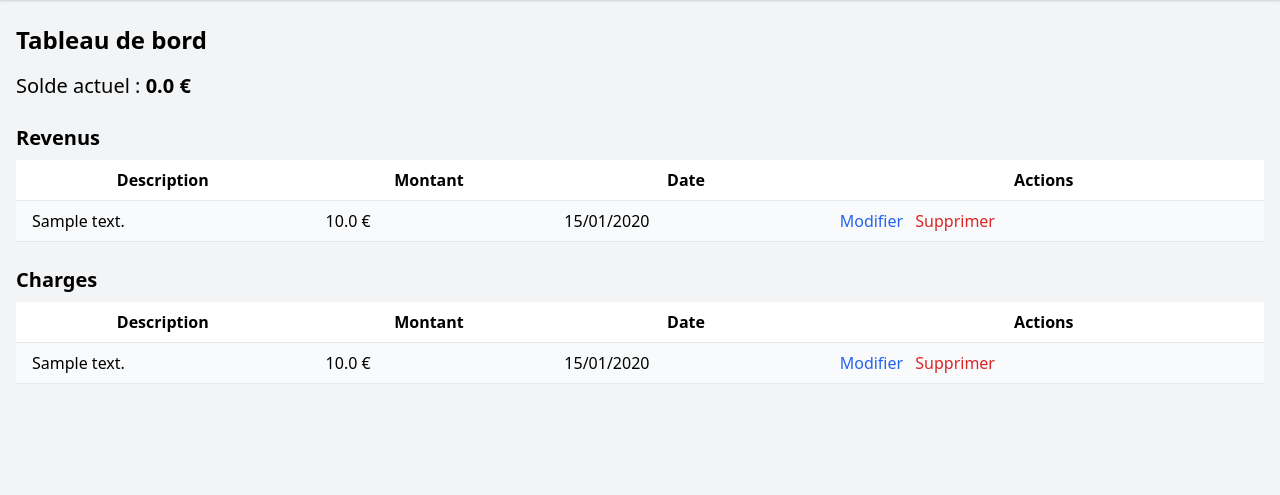
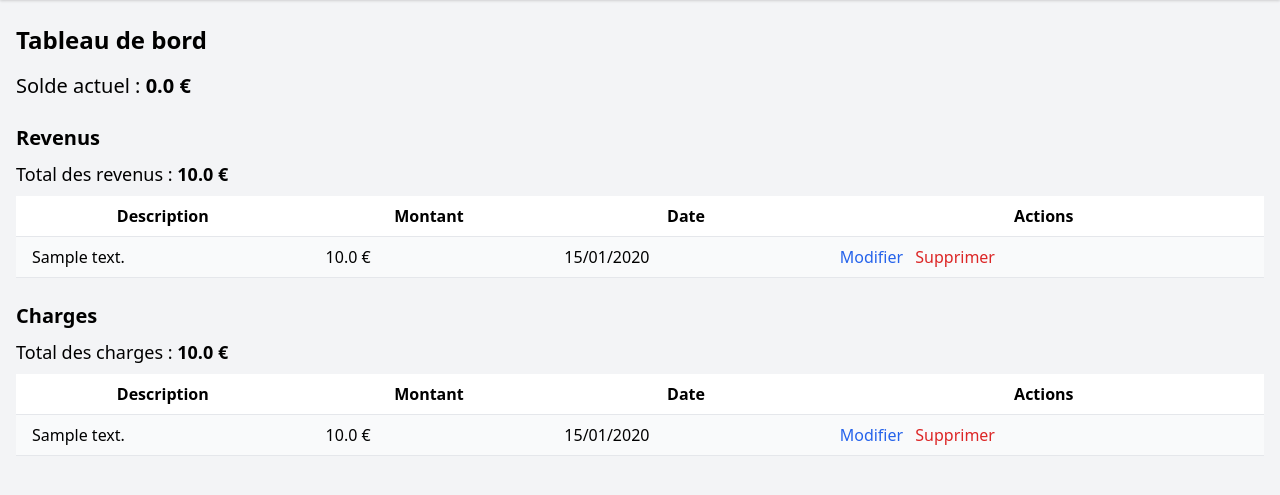
Before and after one commit to BaptisteRabouin/Budgetapp, a Flask app: page / in a window 1280 px wide. Shown: the part 60-555 px from the top of the page. Run offline with Flask 3, Linux system fonts and the light colour scheme; tables that the repository leaves empty hold one stand-in row (values such as "Sample post").

Commit message:
modification fichiers

```diff
--- a/app/routes.py
+++ b/app/routes.py
@@ -13,7 +13,15 @@ def index():
     total_revenues = sum(revenue.amount for revenue in revenues)
     balance = total_revenues - total_charges
     delete_form = DeleteForm()
-    return render_template('index.html', charges=charges, revenues=revenues, balance=balance, delete_form=delete_form)
+    return render_template(
+        'index.html',
+        charges=charges,
+        revenues=revenues,
+        total_charges=total_charges,
+        total_revenues=total_revenues,
+        balance=balance,
+        delete_form=delete_form
+    )
 
 @app.route('/add_charge', methods=['GET', 'POST'])
 def add_charge():
--- a/app/templates/index.html
+++ b/app/templates/index.html
@@ -2,9 +2,10 @@
 {% block title %}Accueil{% endblock %}
 {% block content %}
 <h1 class="text-2xl font-bold mb-4">Tableau de bord</h1>
-<h3 class="text-xl mb-2">Solde actuel : <span class="font-semibold">{{ balance }} €</span></h3>
+<h3 class="text-xl mb-2">Solde actuel : <span class="font-semibold">{{ balance | round(2) }} €</span></h3>
 
 <h2 class="text-xl font-semibold mt-6 mb-2">Revenus</h2>
+<p class="text-lg mb-2">Total des revenus : <span class="font-semibold">{{ total_revenues | round(2) }} €</span></p>
 <table class="min-w-full bg-white">
     <thead>
         <tr>
@@ -18,7 +19,7 @@
         {% for revenue in revenues %}
         <tr class="bg-gray-50">
             <td class="py-2 px-4 border-b">{{ revenue.description }}</td>
-            <td class="py-2 px-4 border-b">{{ revenue.amount }} €</td>
+            <td class="py-2 px-4 border-b">{{ revenue.amount | round(2) }} €</td>
             <td class="py-2 px-4 border-b">{{ revenue.date.strftime('%d/%m/%Y') }}</td>
             <td class="py-2 px-4 border-b">
                 <a href="{{ url_for('edit_revenue', id=revenue.id) }}" class="text-blue-600 hover:text-blue-800 mr-2">Modifier</a>
@@ -33,6 +34,7 @@
 </table>
 
 <h2 class="text-xl font-semibold mt-6 mb-2">Charges</h2>
+<p class="text-lg mb-2">Total des charges : <span class="font-semibold">{{ total_charges | round(2) }} €</span></p>
 <table class="min-w-full bg-white">
     <thead>
         <tr>
@@ -46,7 +48,7 @@
         {% for charge in charges %}
         <tr class="bg-gray-50">
             <td class="py-2 px-4 border-b">{{ charge.description }}</td>
-            <td class="py-2 px-4 border-b">{{ charge.amount }} €</td>
+            <td class="py-2 px-4 border-b">{{ charge.amount | round(2) }} €</td>
             <td class="py-2 px-4 border-b">{{ charge.date.strftime('%d/%m/%Y') }}</td>
             <td class="py-2 px-4 border-b">
                 <a href="{{ url_for('edit_charge', id=charge.id) }}" class="text-blue-600 hover:text-blue-800 mr-2">Modifier</a>
```
